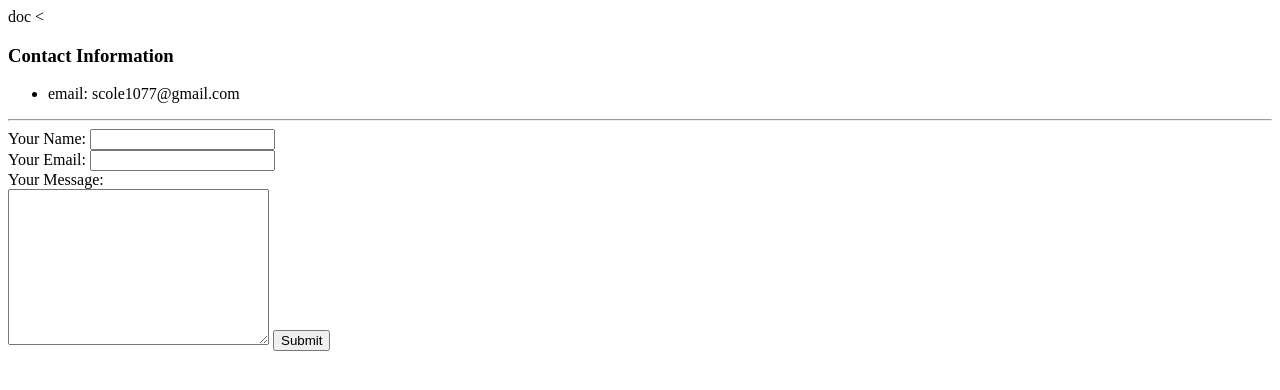
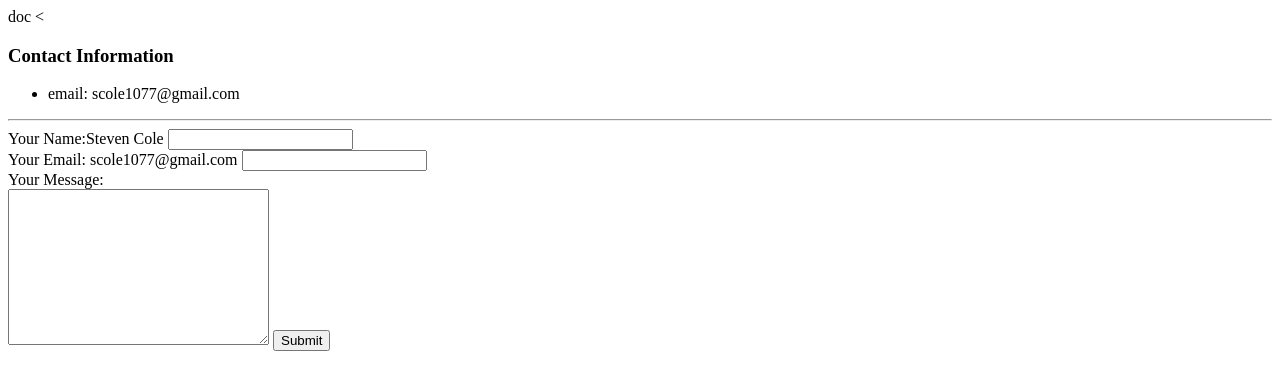
Before and after one commit to scole1077/cv, a plain HTML site: page contact-me.html in a window 1280 px wide. Drawn offline with Linux system fonts and the light colour scheme.

Commit message:
Update contact-me.html

```diff
--- a/contact-me.html
+++ b/contact-me.html
@@ -12,9 +12,9 @@ doc
 <hr>
 
   <form action="mailto:scole1077@gmail.com" method="post" enctype="text/plain">
-    <label>Your Name:</label>
+    <label>Your Name:Steven Cole  </label>
     <input type="text" name="" value=""><br>
-    <label>Your Email:</label>
+    <label>Your Email: scole1077@gmail.com </label>
     <input type="email" name=""><br>
     <label>Your Message:</label><br>
     <textarea name="name" rows="10" cols="30"></textarea>
```
